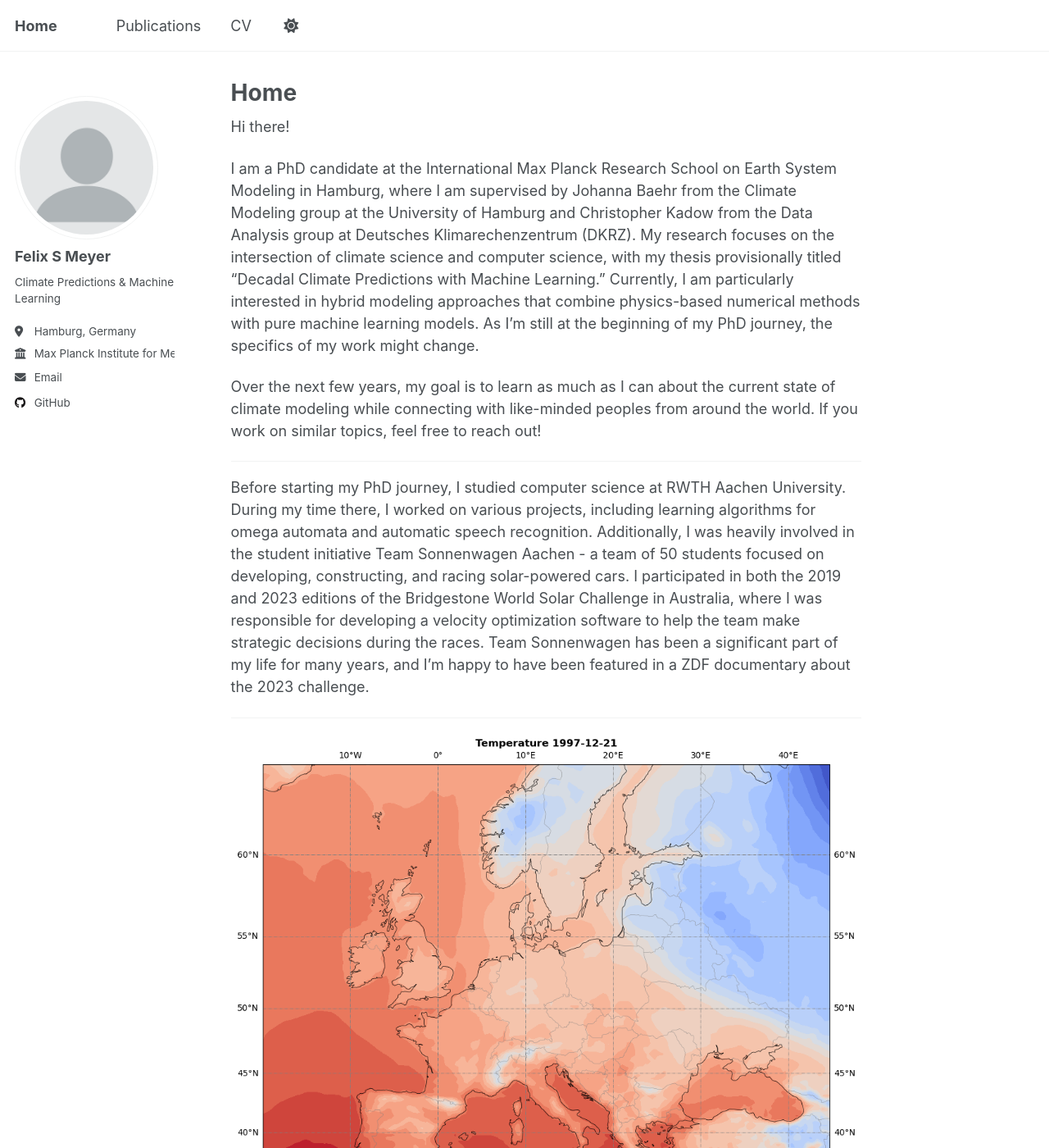
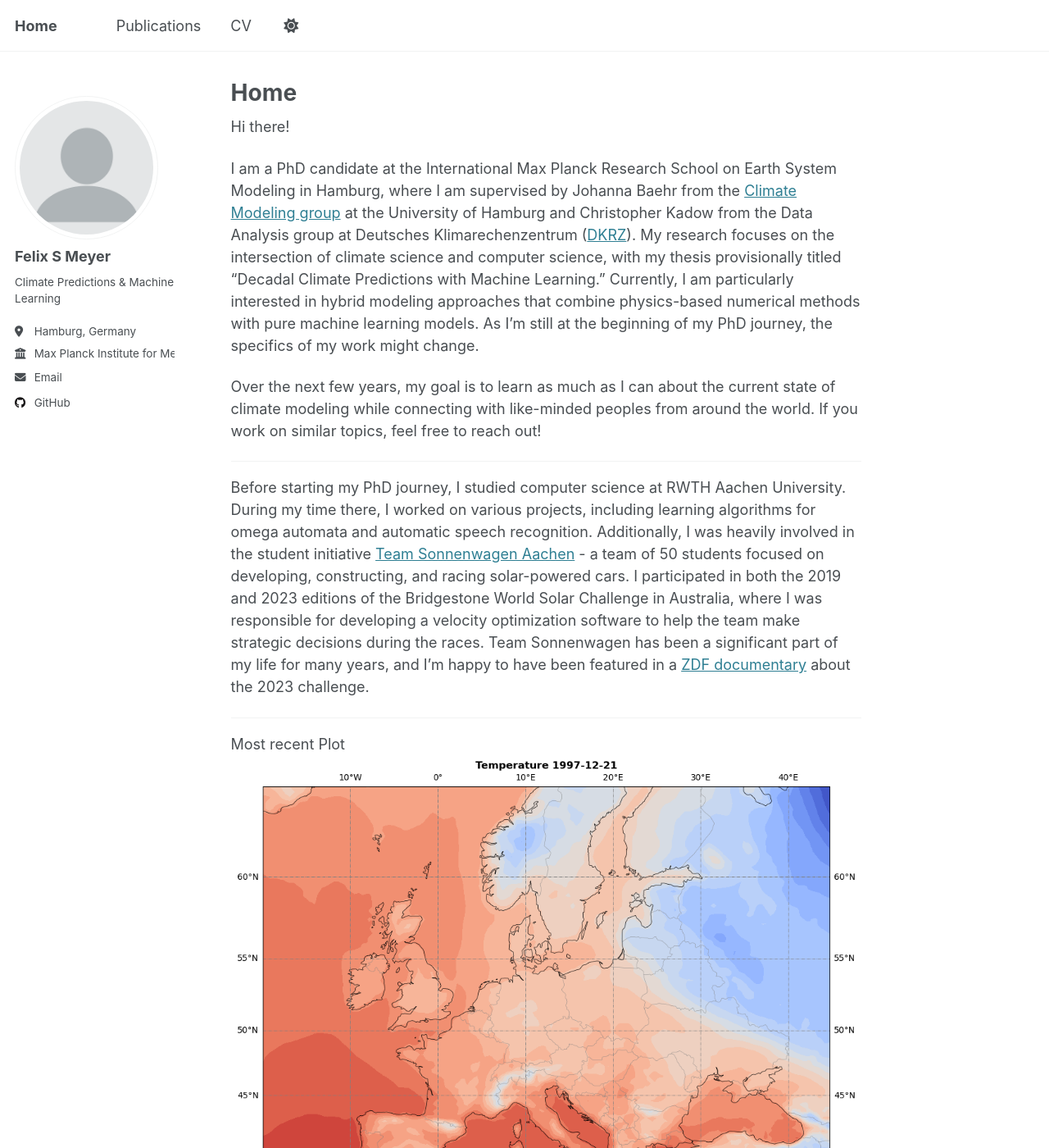
Before and after one commit to fesemeyer/fesemeyer.github.io, a Jekyll site: the page built from _pages/about.md, in a window 1280 px wide and 1400 px high. Shown: the whole window at 82% size. Built offline with Jekyll 4.4.1, drawn with Linux system fonts in a browser that asks for light colours.

Commit message:
add links to aboutme text

```diff
--- a/_pages/about.md
+++ b/_pages/about.md
@@ -9,12 +9,13 @@
 
 Hi there!
 
-I am a PhD candidate at the International Max Planck Research School on Earth System Modeling in Hamburg, where I am supervised by Johanna Baehr from the Climate Modeling group at the University of Hamburg and Christopher Kadow from the Data Analysis group at Deutsches Klimarechenzentrum (DKRZ). My research focuses on the intersection of climate science and computer science, with my thesis provisionally titled "Decadal Climate Predictions with Machine Learning." Currently, I am particularly interested in hybrid modeling approaches that combine physics-based numerical methods with pure machine learning models. As I’m still at the beginning of my PhD journey, the specifics of my work might change.
+I am a PhD candidate at the International Max Planck Research School on Earth System Modeling in Hamburg, where I am supervised by Johanna Baehr from the [Climate Modeling group](https://www.ifm.uni-hamburg.de/en/workareas/climatemodelling.html) at the University of Hamburg and Christopher Kadow from the Data Analysis group at Deutsches Klimarechenzentrum ([DKRZ](https://www.dkrz.de/en)). My research focuses on the intersection of climate science and computer science, with my thesis provisionally titled "Decadal Climate Predictions with Machine Learning." Currently, I am particularly interested in hybrid modeling approaches that combine physics-based numerical methods with pure machine learning models. As I’m still at the beginning of my PhD journey, the specifics of my work might change.
 
 Over the next few years, my goal is to learn as much as I can about the current state of climate modeling while connecting with like-minded peoples from around the world. If you work on similar topics, feel free to reach out!
 
 ---
-Before starting my PhD journey, I studied computer science at RWTH Aachen University. During my time there, I worked on various projects, including learning algorithms for omega automata and automatic speech recognition. Additionally, I was heavily involved in the student initiative Team Sonnenwagen Aachen - a team of 50 students focused on developing, constructing, and racing solar-powered cars. I participated in both the 2019 and 2023 editions of the Bridgestone World Solar Challenge in Australia, where I was responsible for developing a velocity optimization software to help the team make strategic decisions during the races. Team Sonnenwagen has been a significant part of my life for many years, and I’m happy to have been featured in a ZDF documentary about the 2023 challenge.
+Before starting my PhD journey, I studied computer science at RWTH Aachen University. During my time there, I worked on various projects, including learning algorithms for omega automata and automatic speech recognition. Additionally, I was heavily involved in the student initiative [Team Sonnenwagen Aachen](https://www.sonnenwagen.org/) - a team of 50 students focused on developing, constructing, and racing solar-powered cars. I participated in both the 2019 and 2023 editions of the Bridgestone World Solar Challenge in Australia, where I was responsible for developing a velocity optimization software to help the team make strategic decisions during the races. Team Sonnenwagen has been a significant part of my life for many years, and I’m happy to have been featured in a [ZDF documentary](https://www.youtube.com/watch?v=5HCbwgGbqy4) about the 2023 challenge.
 
 ---
+Most recent Plot
 ![Most recent Plot](/images/temperature_daily_mean.png)
```
